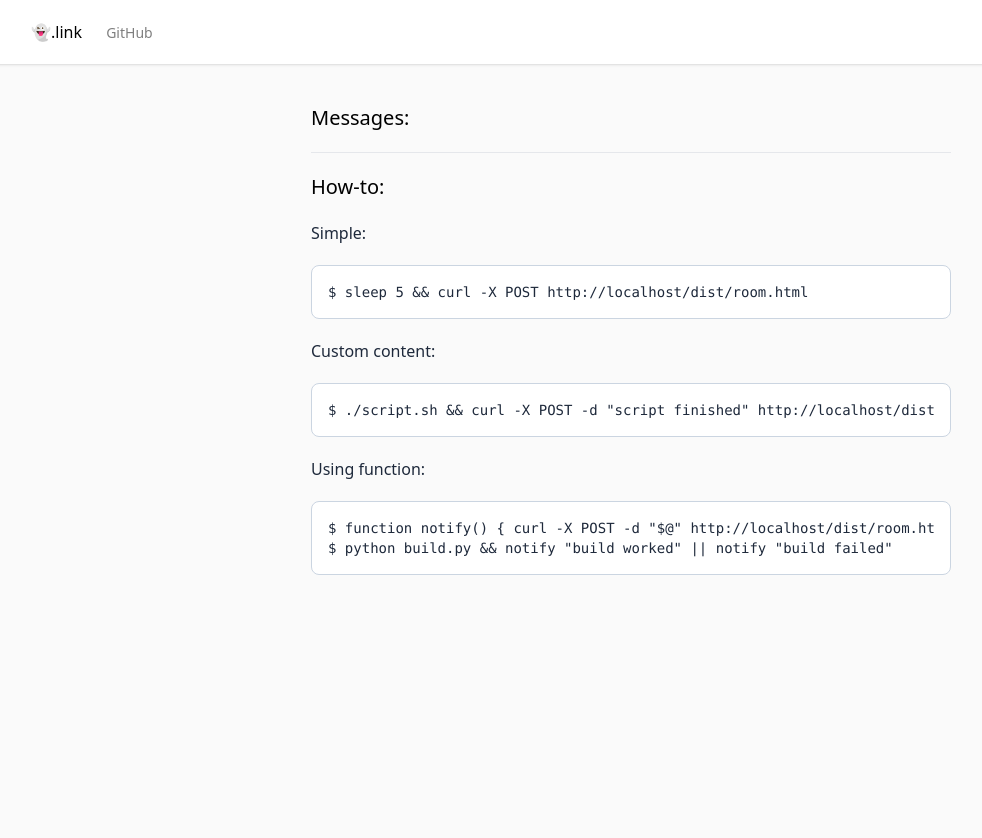
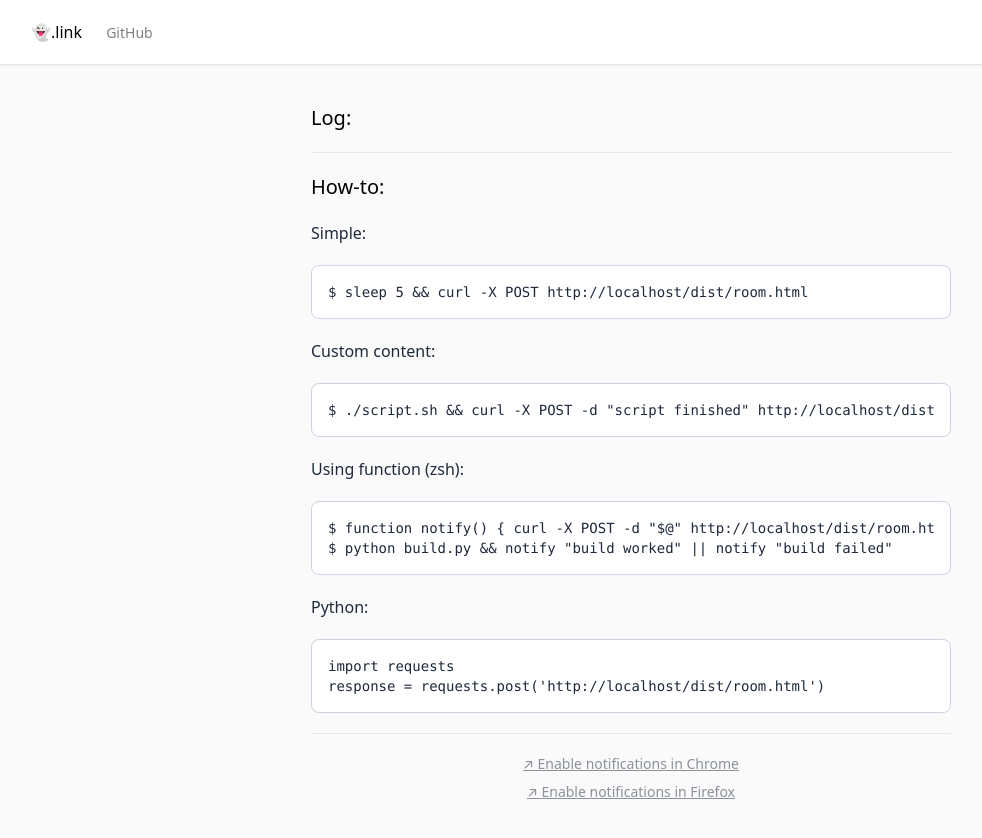
Before and after one commit to benhid/ghostie, a website: page dist/room.html in a window 1280 px wide. Shown: the whole page, without its empty margins (9-991 px from the left). Before the commit the page ends 800 px from the top, so only its background shows below. Drawn offline with nearby package versions, Linux system fonts and the light colour scheme; no server answers.

Commit message:
updated examples

```diff
--- a/dist/room.html
+++ b/dist/room.html
@@ -3,7 +3,7 @@
 <head>
     <meta charset="utf-8"/>
     <meta content="width=device-width, initial-scale=1, viewport-fit=cover" name="viewport"/>
-    <title>ghostie</title>
+    <title>ghostie | ready</title>
     <meta content="Notifies you when long-running commands complete" name="description"/>
     <link href="https://fav.farm/👻" rel="icon"/>
     <link href="style.css" rel="stylesheet"/>
@@ -19,7 +19,7 @@
 </div>
 <div class="max-w-2xl mx-auto text-slate-800">
     <div class="py-10 px-4 space-y-5">
-        <h2 class="text-xl text-black">Messages:</h2>
+        <h2 class="text-xl text-black">Log:</h2>
         <ul class="space-y-5" id="messages"></ul>
         <hr/>
         <h2 class="text-xl text-black">How-to:</h2>
@@ -31,10 +31,22 @@
         <p class="p-4 rounded-lg border border-slate-300 bg-white text-sm">
             <code class="block whitespace-pre overflow-x-scroll" id="code-2"></code>
         </p>
-        <p>Using function:</p>
+        <p>Using function (zsh):</p>
         <p class="p-4 rounded-lg border border-slate-300 bg-white text-sm">
             <code class="block whitespace-pre overflow-x-scroll" id="code-3"></code>
         </p>
+        <p>Python:</p>
+        <p class="p-4 rounded-lg border border-slate-300 bg-white text-sm">
+            <code class="block whitespace-pre overflow-x-scroll" id="code-4"></code>
+        </p>
+        <hr/>
+        <div class="text-center space-y-2">
+            <p class="text-sm opacity-50"><a class="underline before:content-['↗_']"
+                                             href="https://support.google.com/chrome/answer/3220216">Enable
+                notifications in Chrome</a></p>
+            <p class="text-sm opacity-50"><a class="underline before:content-['↗_']" href="https://mzl.la/3wxG4er">Enable
+                notifications in Firefox</a></p>
+        </div>
     </div>
 </div>
 <script src="/socket.io/socket.io.js"></script>
@@ -49,8 +61,13 @@
 
     // function use case
     code = document.getElementById("code-3");
-    code.textContent = `$ function notify() { curl -X POST -d "$@" ${window.location} }\r\n`;
+    code.textContent = `$ function notify() { curl -X POST -d "$@" ${window.location}; }\r\n`;
     code.textContent += `$ python build.py && notify "build worked" || notify "build failed"`;
+
+    // python use case
+    code = document.getElementById("code-4");
+    code.textContent = `import requests\r\n`;
+    code.textContent += `response = requests.post('${window.location}')`;
 
     // handle incoming events
     const messages = document.getElementById("messages");
@@ -113,7 +130,7 @@
         appendMessage(`🔴 disconnect | reason: ${reason}`, "red");
     });
 
-    socket.onAny((event) => {
+    socket.on("event", (event) => {
         const title = "Ghostie says",
             content = event ? `💬 ${event}` : '💬 Boo! Command finished';
         appendMessage(content);
```
Also changed, not shown: dist/style.css.
